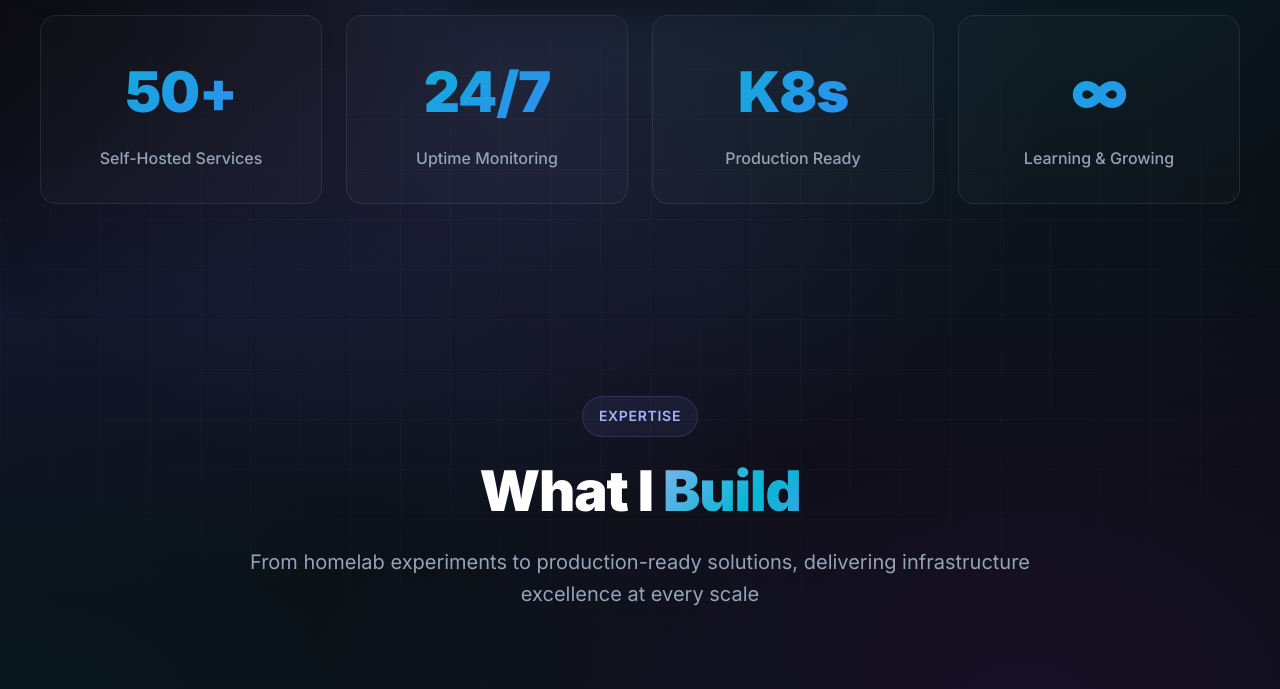
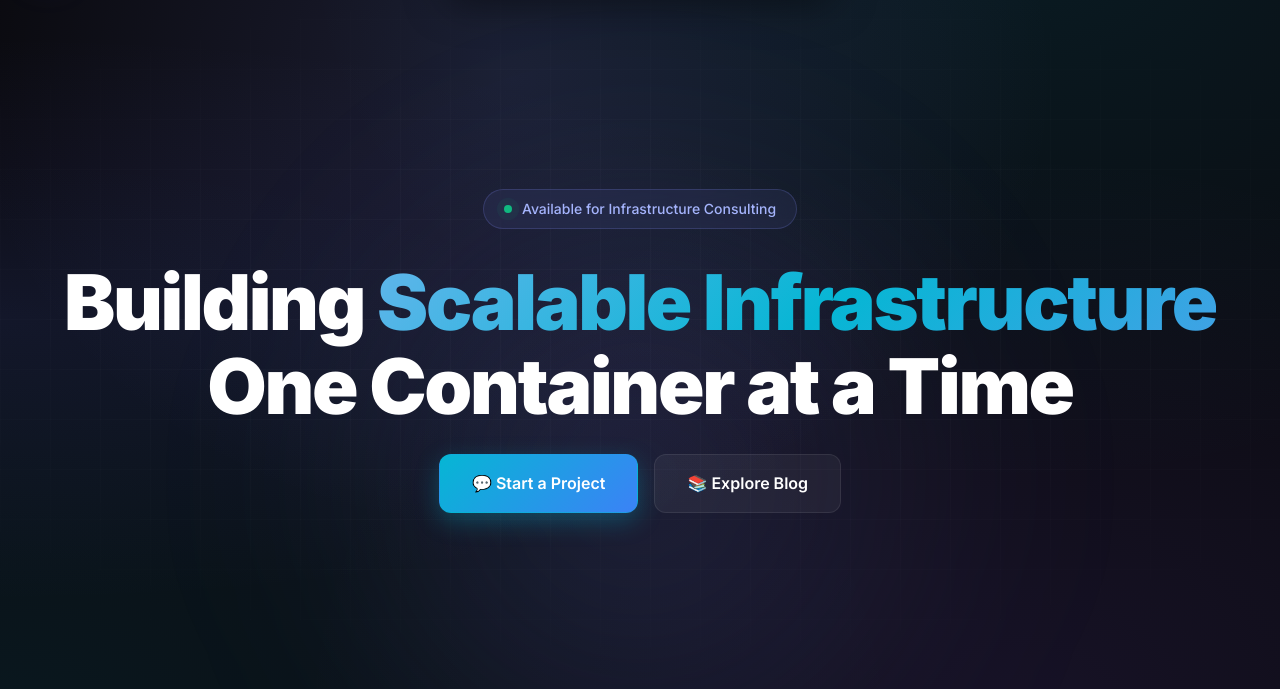
Before and after one commit to meroxdotdev/test, a plain HTML site: page index.html in a window 1280 px wide. Shown: the part 81-770 px from the top of the page. Drawn offline with Linux system fonts and the light colour scheme.

Commit message:
update 10

```diff
--- a/index.html
+++ b/index.html
@@ -51,6 +51,28 @@
         </div>
     </nav>
 
+    <!-- Hero Section -->
+    <section class="hero">
+        <div class="hero-glow"></div>
+        <div class="hero-content">
+            <div class="hero-badge">
+                <span class="status-dot"></span>
+                <span>Available for Infrastructure Consulting</span>
+            </div>
+            <h1>
+                Building <span class="gradient-text">Scalable Infrastructure</span><br>
+                One Container at a Time
+            </h1>
+            <div class="hero-buttons">
+                <a href="#contact" class="btn btn-primary">
+                    💬 Start a Project
+                </a>
+                <a href="https://merox.dev/blog" class="btn btn-secondary">
+                    📚 Explore Blog
+                </a>
+            </div>
+        </div>
+    </section>
 
     <!-- Stats Section -->
     <section class="stats">
```
